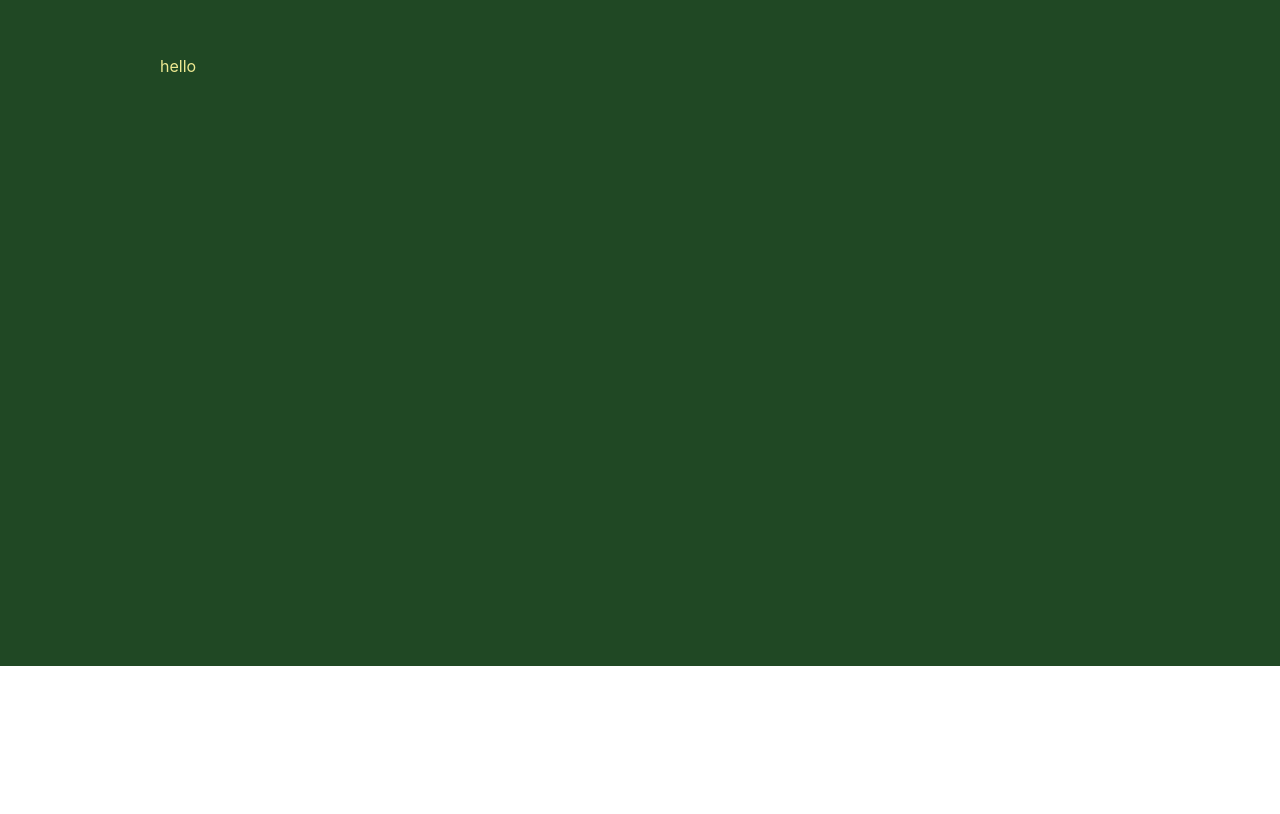
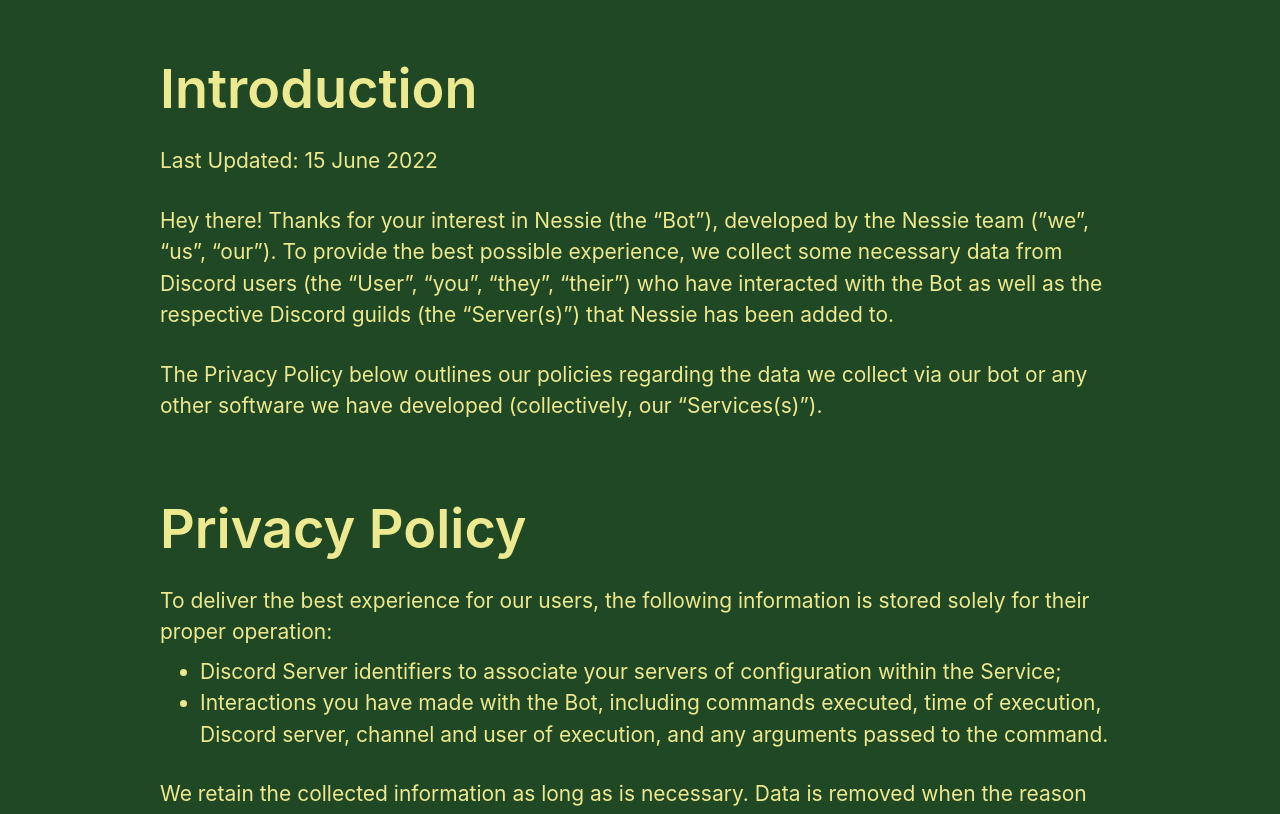
Before and after one commit to vexuas/nessie-web, a React (Create React App) app: page /terms in a window 1280 px wide. Shown: the part 134-948 px from the top of the page. Before the commit the page ends 800 px from the top, so only its background shows below. Built offline with nearby package versions, Linux system fonts and the light colour scheme.

Commit message:
Add introduction and privacy policy content

```diff
--- a/src/App.module.scss
+++ b/src/App.module.scss
@@ -1,7 +1,7 @@
 @import './assets/styles/variables.scss';
 
 .App {
-  height: 100vh;
+  min-height: 100%;
   color: $color-default;
   background-color: $bg-color-main;
 }
--- a/src/App.tsx
+++ b/src/App.tsx
@@ -1,6 +1,6 @@
 import { Route, Routes } from 'react-router-dom';
 import WorkInProgress from './app/components/WorkInProgress';
-import LayoutContainer from './app/components/Elements/LayoutContainer';
+import TermsContainer from './app/components/TermsContainer';
 import styles from './App.module.scss';
 
 function App() {
@@ -8,7 +8,7 @@
     <div className={styles.App}>
       <Routes>
         <Route path="/" element={<WorkInProgress />} />
-        <Route path="/terms" element={<LayoutContainer>hello</LayoutContainer>} />
+        <Route path="/terms" element={<TermsContainer />} />
       </Routes>
     </div>
   );
--- /dev/null
+++ b/src/app/components/TermsContainer/TermsContainer.module.scss
@@ -0,0 +1,28 @@
+.Container {
+  display: flex;
+  flex-direction: column;
+}
+.Section {
+  margin-bottom: 74px;
+  &:last-child {
+    margin: 0;
+  }
+}
+.Title {
+  font-size: 54px;
+  font-weight: 600;
+  margin-bottom: 24px;
+}
+.Description {
+  font-size: 21px;
+  line-height: 150%;
+  p {
+    margin: 0 0 28px 0;
+    &:last-child {
+      margin: 0;
+    }
+  }
+  ul {
+    margin: 8px 0 0 0;
+  }
+}
--- /dev/null
+++ b/src/app/components/TermsContainer/index.tsx
@@ -0,0 +1,53 @@
+import LayoutContainer from '../Elements/LayoutContainer';
+import styles from './TermsContainer.module.scss';
+
+export default function TermsContainer() {
+  return (
+    <LayoutContainer>
+      <div className={styles.Container}>
+        <div className={styles.Section}>
+          <div className={styles.Title}>Introduction</div>
+          <div className={styles.Description}>
+            <p>Last Updated: 15 June 2022</p>
+            <p>
+              Hey there! Thanks for your interest in Nessie (the “Bot”), developed by the Nessie
+              team (”we”, “us”, “our”). To provide the best possible experience, we collect some
+              necessary data from Discord users (the “User”, “you”, “they”, “their”) who have
+              interacted with the Bot as well as the respective Discord guilds (the “Server(s)”)
+              that Nessie has been added to.
+            </p>
+            <p>
+              The Privacy Policy below outlines our policies regarding the data we collect via our
+              bot or any other software we have developed (collectively, our “Services(s)”).
+            </p>
+          </div>
+        </div>
+        <div className={styles.Section}>
+          <div className={styles.Title}>Privacy Policy</div>
+          <div className={styles.Description}>
+            <p>
+              To deliver the best experience for our users, the following information is stored
+              solely for their proper operation:
+              <ul>
+                <li>
+                  Discord Server identifiers to associate your servers of configuration within the
+                  Service;
+                </li>
+                <li>
+                  Interactions you have made with the Bot, including commands executed, time of
+                  execution, Discord server, channel and user of execution, and any arguments passed
+                  to the command.
+                </li>
+              </ul>
+            </p>
+            <p>
+              We retain the collected information as long as is necessary. Data is removed when the
+              reason for its collection is no longer applicable.
+            </p>
+            <p>We do not sell or otherwise share any collected data with any third parties.</p>
+          </div>
+        </div>
+      </div>
+    </LayoutContainer>
+  );
+}
--- a/src/index.css
+++ b/src/index.css
@@ -1,13 +1,16 @@
 body {
   margin: 0;
-  font-family: -apple-system, BlinkMacSystemFont, 'Segoe UI', 'Roboto', 'Oxygen',
-    'Ubuntu', 'Cantarell', 'Fira Sans', 'Droid Sans', 'Helvetica Neue',
-    sans-serif;
+  font-family: -apple-system, BlinkMacSystemFont, 'Segoe UI', 'Roboto', 'Oxygen', 'Ubuntu',
+    'Cantarell', 'Fira Sans', 'Droid Sans', 'Helvetica Neue', sans-serif;
   -webkit-font-smoothing: antialiased;
   -moz-osx-font-smoothing: grayscale;
 }
 
 code {
-  font-family: source-code-pro, Menlo, Monaco, Consolas, 'Courier New',
-    monospace;
+  font-family: source-code-pro, Menlo, Monaco, Consolas, 'Courier New', monospace;
 }
+
+html {
+  height: 100%;
+  background-color: #204824 !important;
+}
```
